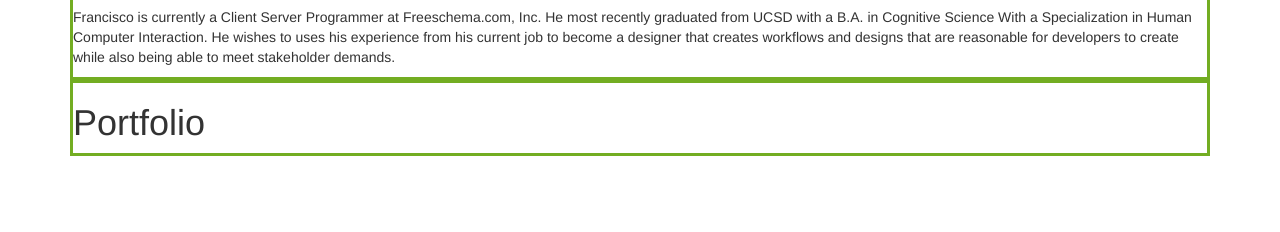
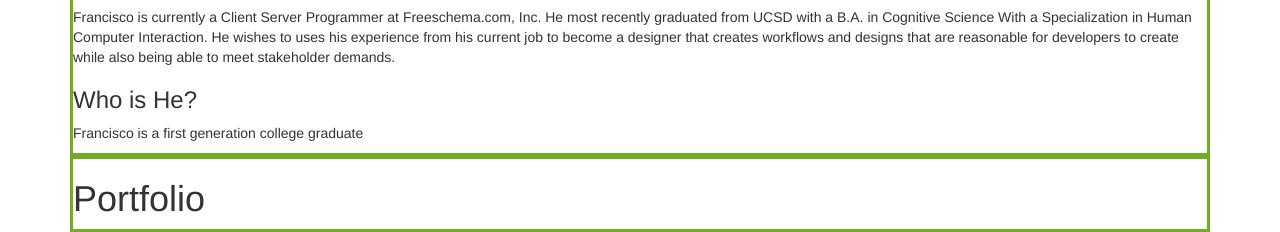
Before and after one commit to francisco41/portfolio, a plain HTML site: page index.html in a window 1280 px wide. Shown: the part 1068-1300 px from the top of the page. Before the commit the page ends 1224 px from the top, so only its background shows below. Drawn offline with nearby package versions, Linux system fonts and the light colour scheme.

Commit message:
Update index.html

```diff
--- a/index.html
+++ b/index.html
@@ -32,10 +32,12 @@
 		<section>
 			<div class="content">
 				<h1>Francisco aspires to be the art and content director at a software company someday.</h1>
+
 				<div id="profile_image_content">
-					<img src="me.JPG" id="me_pic"></img>
+					<img class="img-responsive" src="me.JPG" id="me_pic"></img>
 
 				</div>
+
 				<div>
 					<div>
 						<h3>Currently</h3>
@@ -45,9 +47,13 @@
 							to become a designer that creates workflows and designs that are reasonable for developers to create while also being able to meet
 							 stakeholder demands.
 						</p>
+						<h3>Who is He?</h3>
+						<p>
+							Francisco is a first generation college graduate
+						</p>
 					</div>
+				</div>
 
-				</div>
 			</div>
 		</section>
 
```
